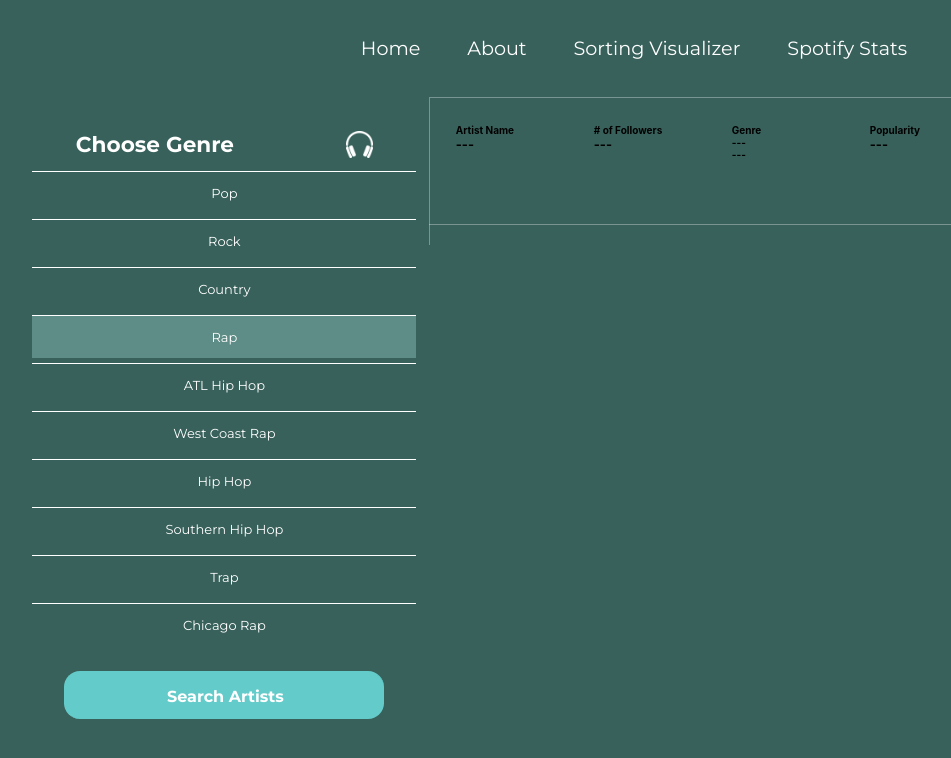
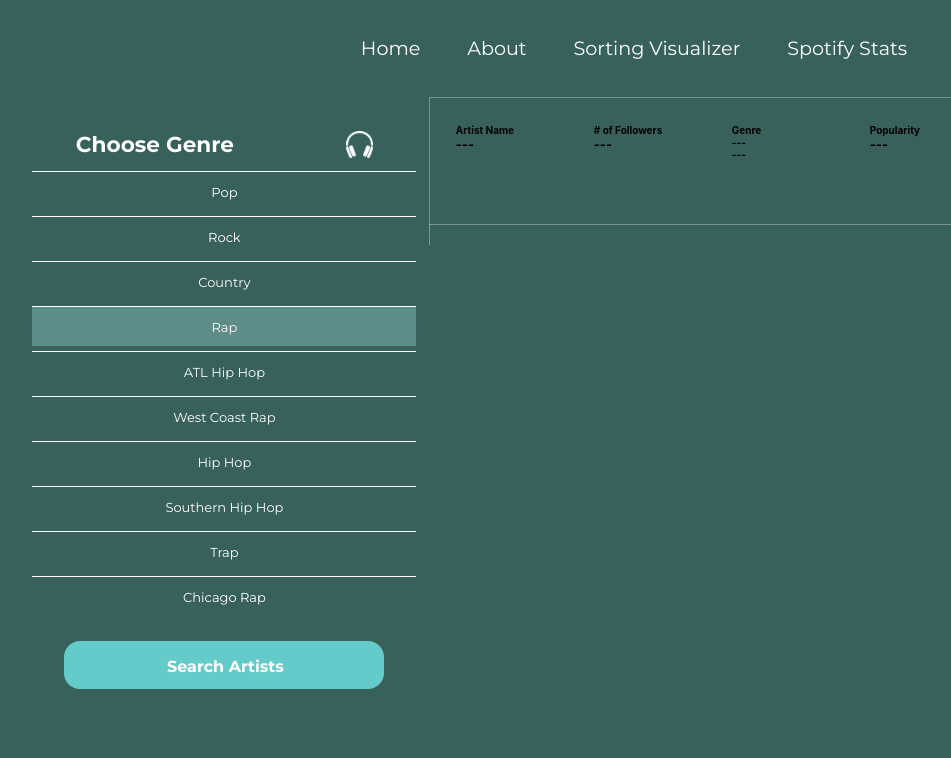
Before and after one commit to Chris-Schnell/myWebsite, a React (Create React App) app: page /SpotifyStats in a window 1280 px wide. Shown: the top 758 px of the page, without its empty margins (6-957 px from the left). Built offline with nearby package versions, Linux system fonts and the light colour scheme.

Commit message:
fewStylingChanges

```diff
--- a/src/About.js
+++ b/src/About.js
@@ -14,7 +14,7 @@ function About() {
                     cschnell4@arizona.edu</div>
 
                     <div className='AboutMeText'>LinkedIn<br/>
-                    <a className='AboutMeLink'>https://www.linkedin.com/in/<br/>christopher-tyler-schnell/</a></div>
+                    <a className='AboutMeLink' href='https://www.linkedin.com/in/christopher-tyler-schnell/'>https://www.linkedin.com/in/<br/>christopher-tyler-schnell/</a></div>
 
                     <div className='AboutMeText'>Located In<br/>
                     Tempe, AZ</div>
--- a/src/App.css
+++ b/src/App.css
@@ -346,6 +346,8 @@
 }
 .AboutMeLink{
   font-size: small;
+  text-decoration: none;
+  color: white;
 }
 
 /* Spotify stuff starts here */
@@ -636,7 +638,9 @@
 
 .SpotifyGenreButton{
   width: 30vw;
+  height: 5vh;
   font-size: small;
+  padding: .1vh;
 }
 
 .containGenreChoose{
```
